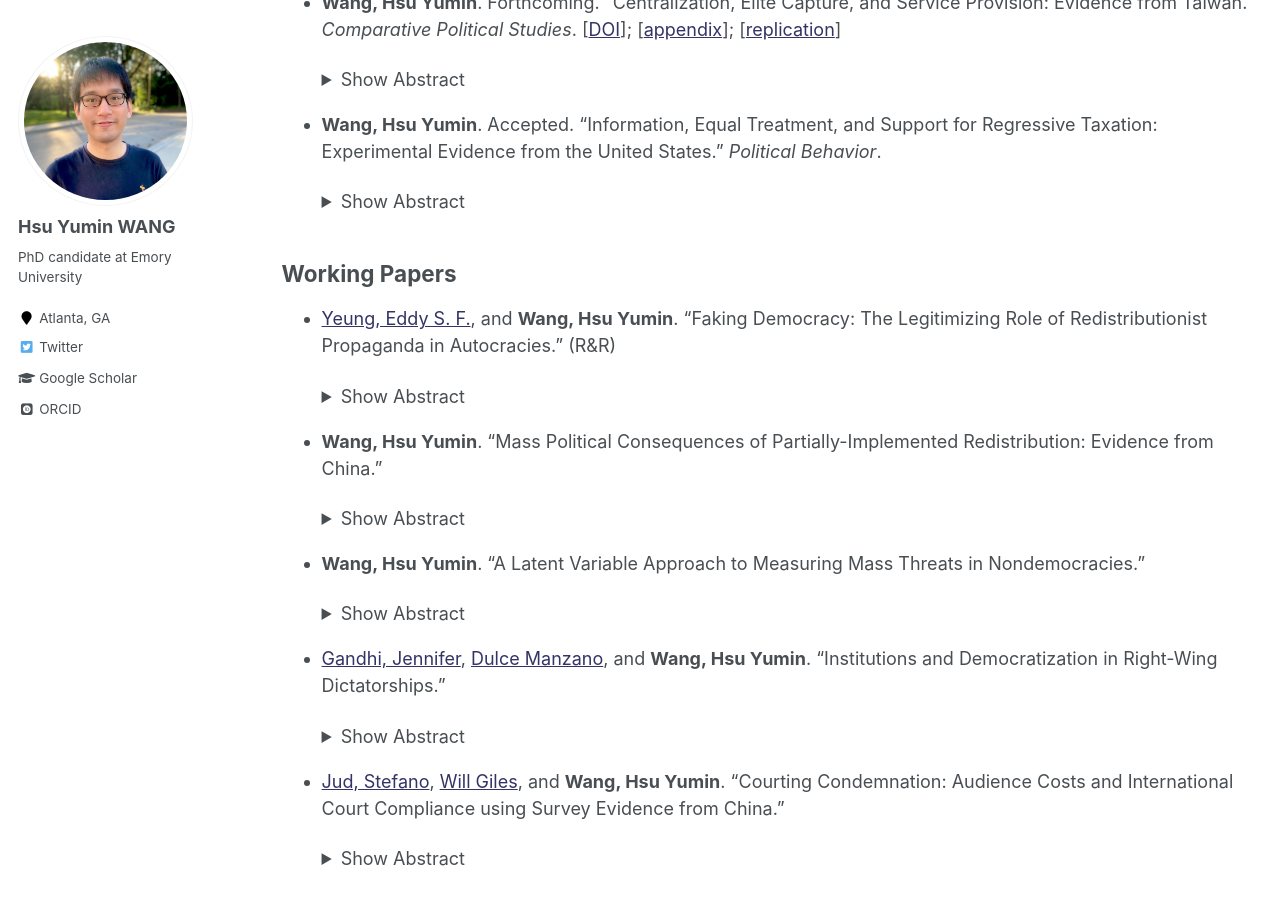
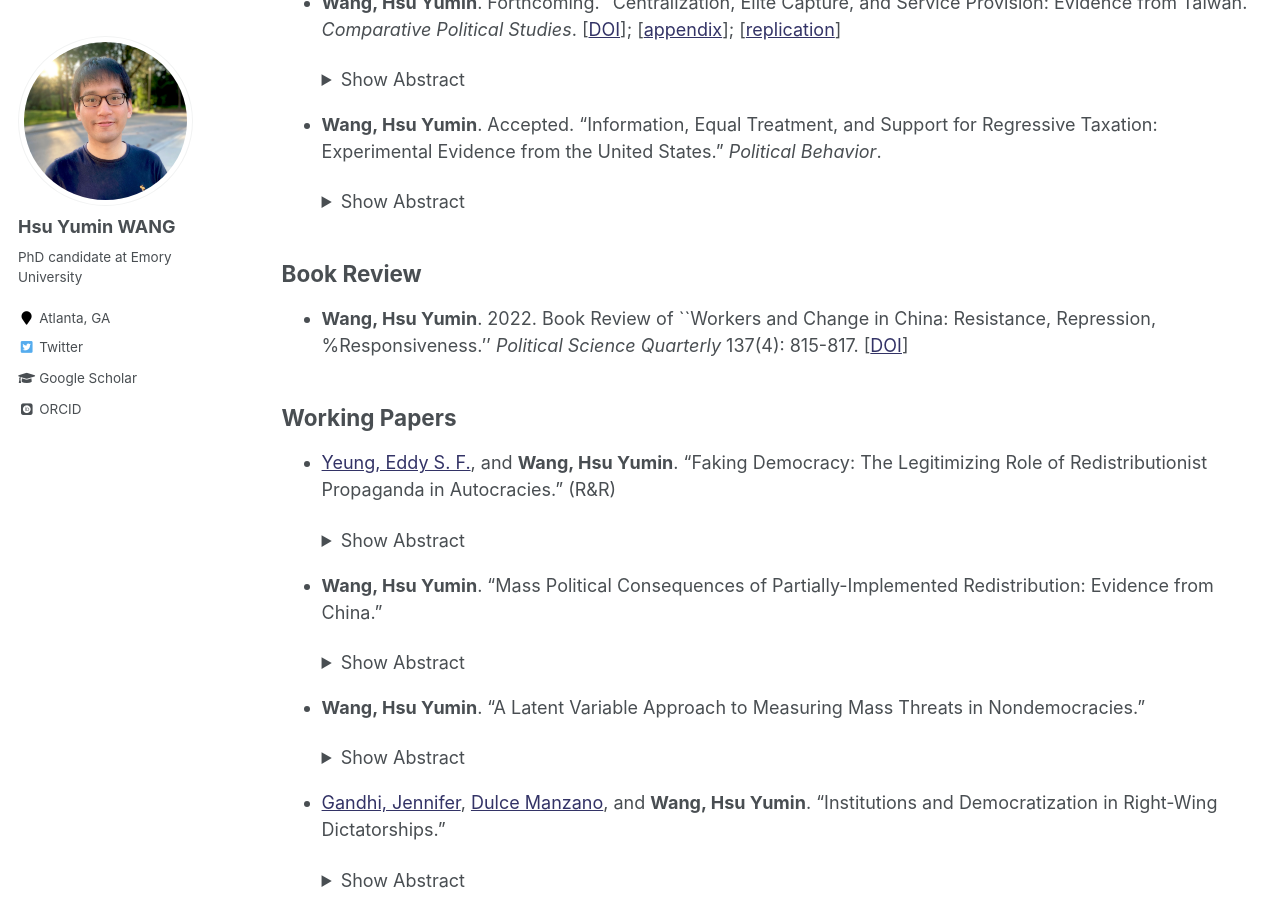
Before and after one commit to hsuyumin/hsuyumin.github.io, a Jekyll site: the page built from _pages/publications.md, in a window 1280 px wide and 900 px high, scrolled down 370 px. Built offline with Jekyll 4.4.1, drawn with Linux system fonts in a browser that asks for light colours; some web fonts are replaced.

Commit message:
Update publications.md

```diff
--- a/_pages/publications.md
+++ b/_pages/publications.md
@@ -38,6 +38,10 @@ redirect_from:
       Regressive taxation has increasingly played an important role in financing public programs, but current scholarship remains largely silent on the conditions under which people would support such financing strategies. This paper fills this gap by focusing on the United States, where sales taxes account for nearly one-third of state government revenue, and where sales tax ballot measures have received majority support. This paper utilizes an online survey experiment to examine two potential sources of public support for a sales tax increase: equal treatment beliefs (i.e., that all should pay the same tax rate) and a lack of public awareness of the distributive consequences of sales taxes. I find that exposure to information about sales taxes' distributive consequences significantly reduced respondents' support for a sales tax increase, but that equal treatment beliefs had no significant effect on such support. Additional analyses suggest that other-regarding motivations are a plausible mechanism underlying the effects of information provision. These findings shed light on how misperceptions of tax burdens shape support for regressive taxation and have broad implications for the role of fairness beliefs in the formation of tax policy preferences.
     </details>
 
+
+## Book Review
+
+* **Wang, Hsu Yumin**. 2022. Book Review of ``Workers and Change in China: Resistance, Repression, %Responsiveness.'' _Political Science Quarterly_ 137(4): 815-817. [[DOI]( https://doi.org/10.1002/polq.13415)]
 
 ## Working Papers
 
```
